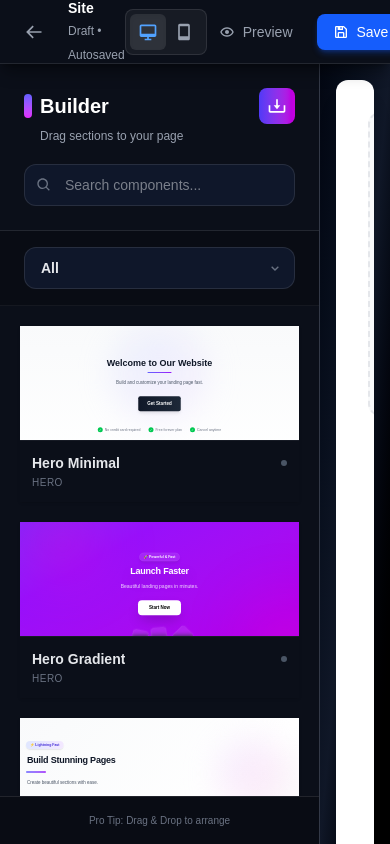
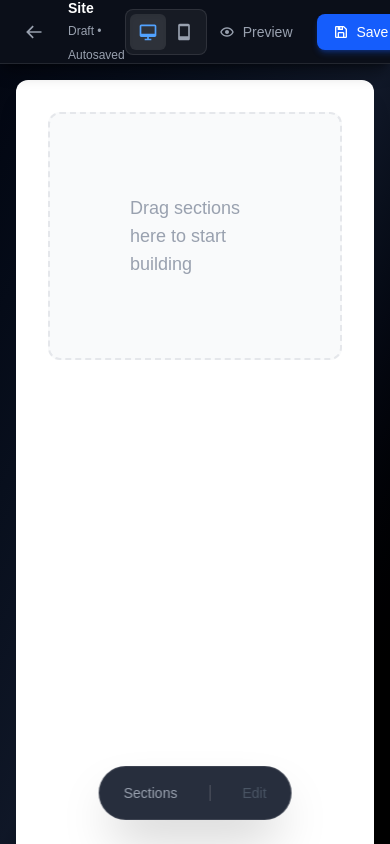
Before and after one commit to arpitshukla267/SnapSite-frontend, a Next.js app: page /builder in a window 390 px wide. Built offline with nearby package versions, Linux system fonts and the light colour scheme; grey boxes are pictures that could not be loaded.

Commit message:
made builder page responsive

```diff
--- a/src/app/builder/page.tsx
+++ b/src/app/builder/page.tsx
@@ -56,6 +56,10 @@ function BuilderContent() {
   // Delete modal state
   const [showDeleteModal, setShowDeleteModal] = useState(false);
   const [deletingBlockId, setDeletingBlockId] = useState<string | null>(null);
+
+  // Responsive State
+  const [isSidebarOpen, setIsSidebarOpen] = useState(false);
+  const [isEditorOpen, setIsEditorOpen] = useState(false);
 
   // Load Template
   useEffect(() => {
@@ -167,6 +171,7 @@ function BuilderContent() {
     ) {
       setSelectedBlockIndex(null);
       setSelectedField(null);
+      setIsEditorOpen(false);
     }
   };
 
@@ -354,6 +359,9 @@ function BuilderContent() {
     setSelectedField(fieldName);
     setSelectedCardIndex(cardIndex);
     setSelectedCardType(cardType);
+    setIsEditorOpen(true);
+    // Close sidebar on mobile when editing starts
+    setIsSidebarOpen(false);
   };
 
   const dropAnimation = {
@@ -398,9 +406,35 @@ function BuilderContent() {
         {/* BODY */}
         <div className="flex flex-1 pt-16 overflow-hidden relative">
           {/* SIDEBAR */}
-          <div className="w-80 border-r border-white/10 bg-gray-900/95 backdrop-blur-xl shrink-0">
-            <Sidebar layout={layout} />
+          <div
+            className={`
+              fixed lg:static inset-x-0 bottom-0 z-[60]
+              w-full lg:w-80 lg:inset-auto lg:h-full lg:border-r border-white/10 bg-gray-900/95 backdrop-blur-xl shrink-0
+              transform transition-transform duration-300 ease-in-out
+              ${isSidebarOpen ? "translate-y-0" : "translate-y-full"}
+              lg:translate-y-0
+              h-[35vh] lg:h-auto
+              border-t lg:border-t-0
+            `}
+          >
+            <div className="h-full flex flex-col">
+               {/* Mobile Header for Sidebar (drag handle/close) */}
+               <div className="lg:hidden flex justify-center p-2" onClick={() => setIsSidebarOpen(false)}>
+                 <div className="w-12 h-1.5 bg-gray-600 rounded-full cursor-pointer hover:bg-gray-500 transition-colors" />
+               </div>
+               <div className="flex-1 overflow-hidden">
+                  <Sidebar layout={layout} />
+               </div>
+            </div>
           </div>
+
+          {/* Mobile Overlay for Sidebar */}
+          {isSidebarOpen && (
+            <div
+              className="fixed inset-0 bg-black/50 z-[55] lg:hidden backdrop-blur-sm"
+              onClick={() => setIsSidebarOpen(false)}
+            />
+          )}
 
           {/* CANVAS */}
           <div className="flex-1 bg-gradient-to-br from-gray-950 via-gray-900 to-black overflow-y-auto scroll-minimal p-4 sm:p-6 lg:p-8 flex justify-center">
@@ -451,8 +485,20 @@ function BuilderContent() {
           </div>
 
           {/* RIGHT EDITOR PANEL */}
-          {selectedBlockIndex !== null && selectedField && (
-            <div className="w-80 border-l border-white/10 bg-gray-900/80 backdrop-blur-xl flex flex-col shrink-0 animate-slideIn">
+          <div
+             className={`
+               fixed lg:static inset-x-0 bottom-0 z-[60]
+               w-full lg:w-80 lg:inset-auto lg:h-auto lg:border-l border-white/10 bg-gray-900/95 backdrop-blur-xl flex flex-col shrink-0
+               transform transition-transform duration-300 ease-in-out
+               ${selectedBlockIndex !== null && selectedField && isEditorOpen ? "translate-y-0" : "translate-y-full lg:translate-y-0 lg:hidden"}
+               lg:${selectedBlockIndex !== null && selectedField ? "flex" : "hidden"}
+               max-h-[35vh] lg:max-h-none h-[35vh] lg:h-auto
+               border-t lg:border-t-0
+               animate-none
+             `}
+          >
+           {selectedBlockIndex !== null && selectedField && (
+             <>
               {/* Panel Header */}
               <div className="p-4 border-b border-white/10 flex justify-between items-center shrink-0">
                 <div className="flex items-center gap-2">
@@ -470,6 +516,7 @@ function BuilderContent() {
                   onClick={() => {
                     setSelectedBlockIndex(null);
                     setSelectedField(null);
+                    setIsEditorOpen(false);
                   }}
                 >
                   <X size={18} />
@@ -677,14 +724,61 @@ function BuilderContent() {
                   onClick={() => {
                     setSelectedBlockIndex(null);
                     setSelectedField(null);
+                    setIsEditorOpen(false);
                   }}
                   className="w-full px-4 py-2.5 bg-gradient-to-r from-purple-600 to-pink-600 hover:from-purple-500 hover:to-pink-500 text-white rounded-lg font-semibold transition-all shadow-lg shadow-purple-500/25 hover:scale-[1.02] active:scale-[0.98]"
                 >
                   Apply Changes
                 </button>
               </div>
-            </div>
+
+             </>
+           )}
+          </div>
+
+          {/* Mobile Overlay for Editor */}
+          {selectedBlockIndex !== null && selectedField && isEditorOpen && (
+            <div
+              className="fixed inset-0 bg-black/50 z-[55] lg:hidden backdrop-blur-sm"
+              onClick={() => setIsEditorOpen(false)}
+            />
           )}
+
+          {/* MOBILE ACTION BAR */}
+          <div className="lg:hidden fixed bottom-6 left-1/2 -translate-x-1/2 z-[50] flex items-center gap-4 bg-gray-900/90 backdrop-blur-xl border border-white/10 p-2 rounded-full shadow-2xl">
+             <button
+               onClick={() => {
+                 setIsSidebarOpen(!isSidebarOpen);
+                 setIsEditorOpen(false);
+               }}
+               className={`px-4 py-2 rounded-full text-sm font-medium transition-all ${
+                 isSidebarOpen
+                   ? "bg-indigo-600 text-white shadow-lg shadow-indigo-500/25"
+                   : "text-gray-400 hover:text-white hover:bg-white/10"
+               }`}
+             >
+               Sections
+             </button>
+             <div className="w-px h-4 bg-white/20" />
+             <button
+               onClick={() => {
+                 if (selectedBlockIndex !== null) {
+                   setIsEditorOpen(!isEditorOpen);
+                   setIsSidebarOpen(false);
+                 }
+               }}
+               disabled={selectedBlockIndex === null}
+               className={`px-4 py-2 rounded-full text-sm font-medium transition-all ${
+                 isEditorOpen
+                   ? "bg-purple-600 text-white shadow-lg shadow-purple-500/25"
+                   : selectedBlockIndex !== null
+                     ? "text-gray-400 hover:text-white hover:bg-white/10"
+                     : "text-gray-600 cursor-not-allowed"
+               }`}
+             >
+               Edit
+             </button>
+          </div>
         </div>
 
         {/* DELETE CONFIRMATION MODAL */}
--- a/src/components/builder/Sidebar.tsx
+++ b/src/components/builder/Sidebar.tsx
@@ -133,7 +133,7 @@ export default function Sidebar({ layout }: { layout: any[] }) {
                   </p>
                 </div>
                 <div className="p-2">
-                  <button
+                  {/* <button
                     onClick={async () => {
                       console.log("Export Next.js clicked", layout);
                       await exportNextJsZip(layout);
@@ -154,7 +154,7 @@ export default function Sidebar({ layout }: { layout: any[] }) {
                   >
                     <span className="text-xs font-mono bg-white/5 px-2 py-0.5 rounded group-hover:bg-blue-500/30">⚛</span>
                     <span className="font-medium">React</span>
-                  </button>
+                  </button> */}
                   <button
                     onClick={async () => {
                       console.log("Export HTML clicked", layout);
@@ -176,7 +176,7 @@ export default function Sidebar({ layout }: { layout: any[] }) {
         </p>
 
         {/* Search */}
-        <div className="relative group">
+        <div className="hidden lg:block relative group">
           <BiSearch className="absolute left-3 top-1/2 -translate-y-1/2 text-gray-500 group-focus-within:text-indigo-400 transition-colors" />
           <input
             type="text"
```
